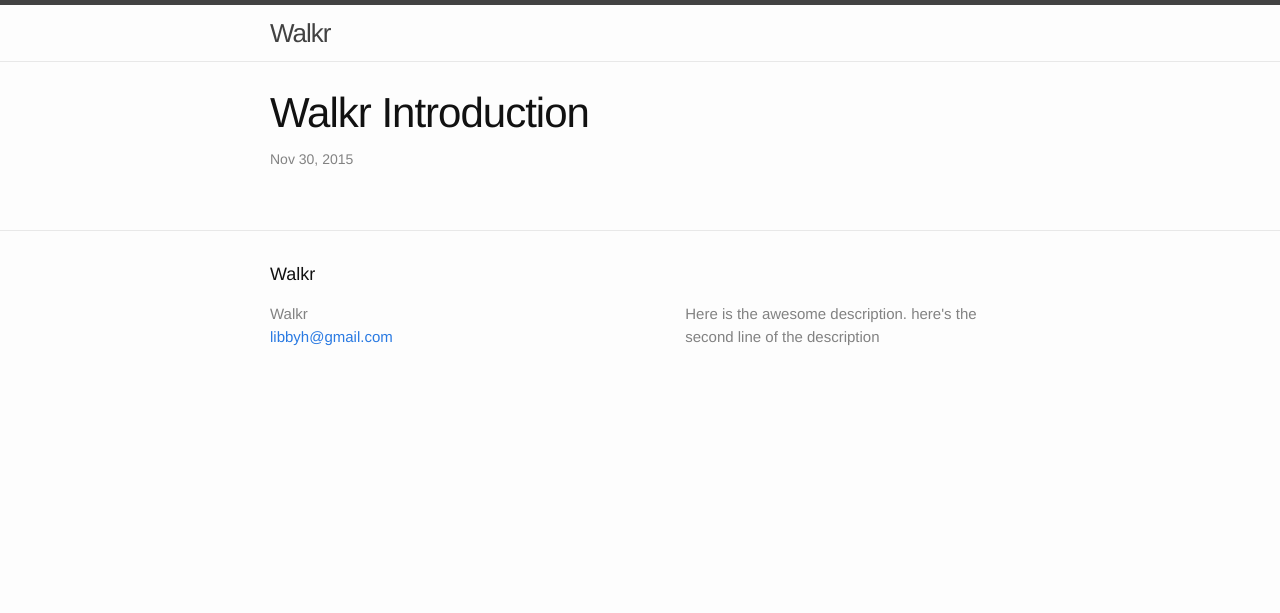
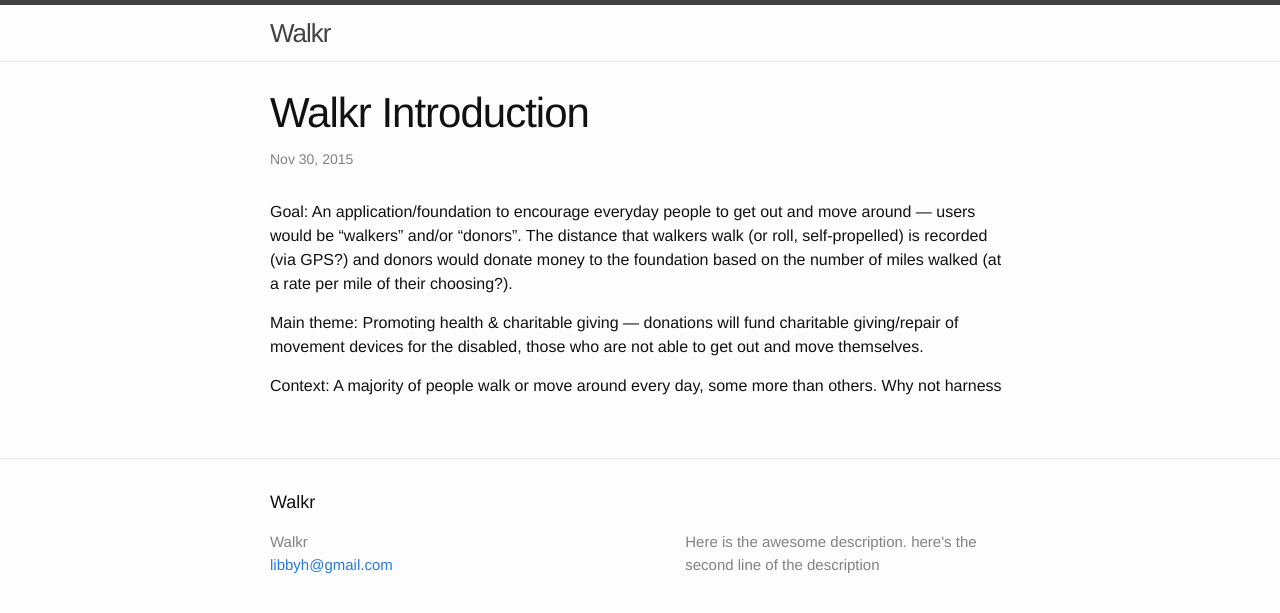
Before and after one commit to sburnet1/com381-525, a Jekyll site: the page built from _posts/2015-11-30-introduction.md, in a window 1280 px wide. Shown: the top 613 px of the page. Built offline with Jekyll 4.4.1, drawn with Linux system fonts in a browser that asks for light colours.

Commit message:
Update 2015-11-30-introduction.md

```diff
--- a/_posts/2015-11-30-introduction.md
+++ b/_posts/2015-11-30-introduction.md
@@ -3,3 +3,8 @@ layout: post
 title:  "Walkr Introduction"
 date:   2015-11-30
 ---
+Goal: An application/foundation to encourage everyday people to get out and move around — users would be “walkers” and/or “donors”. The distance that walkers walk (or roll, self-propelled) is recorded (via GPS?) and donors would donate money to the foundation based on the number of miles walked (at a rate per mile of their choosing?).
+
+Main theme: Promoting health & charitable giving — donations will fund charitable giving/repair of movement devices for the disabled, those who are not able to get out and move themselves.
+
+Context: A majority of people walk or move around every day, some more than others. Why not harness
```
